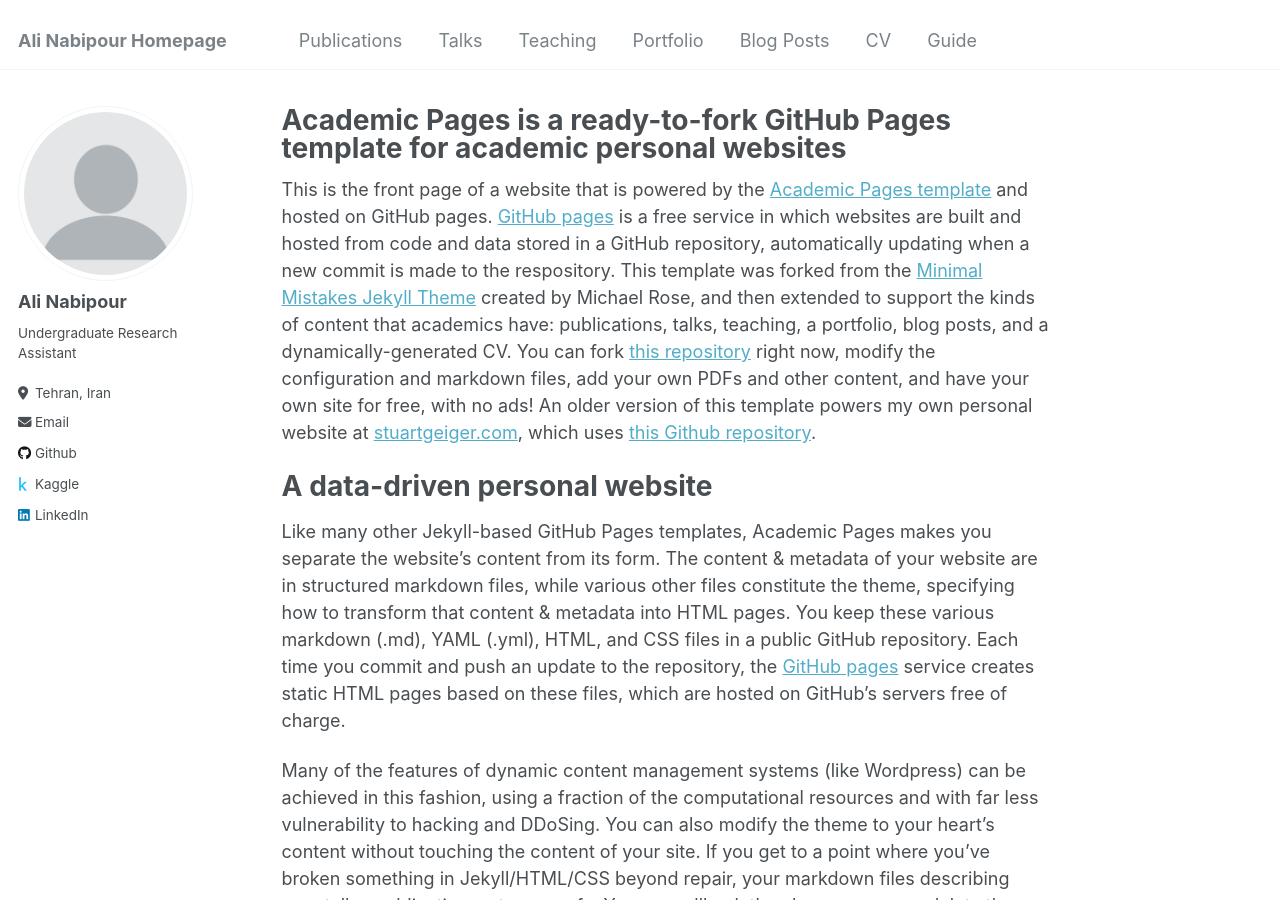
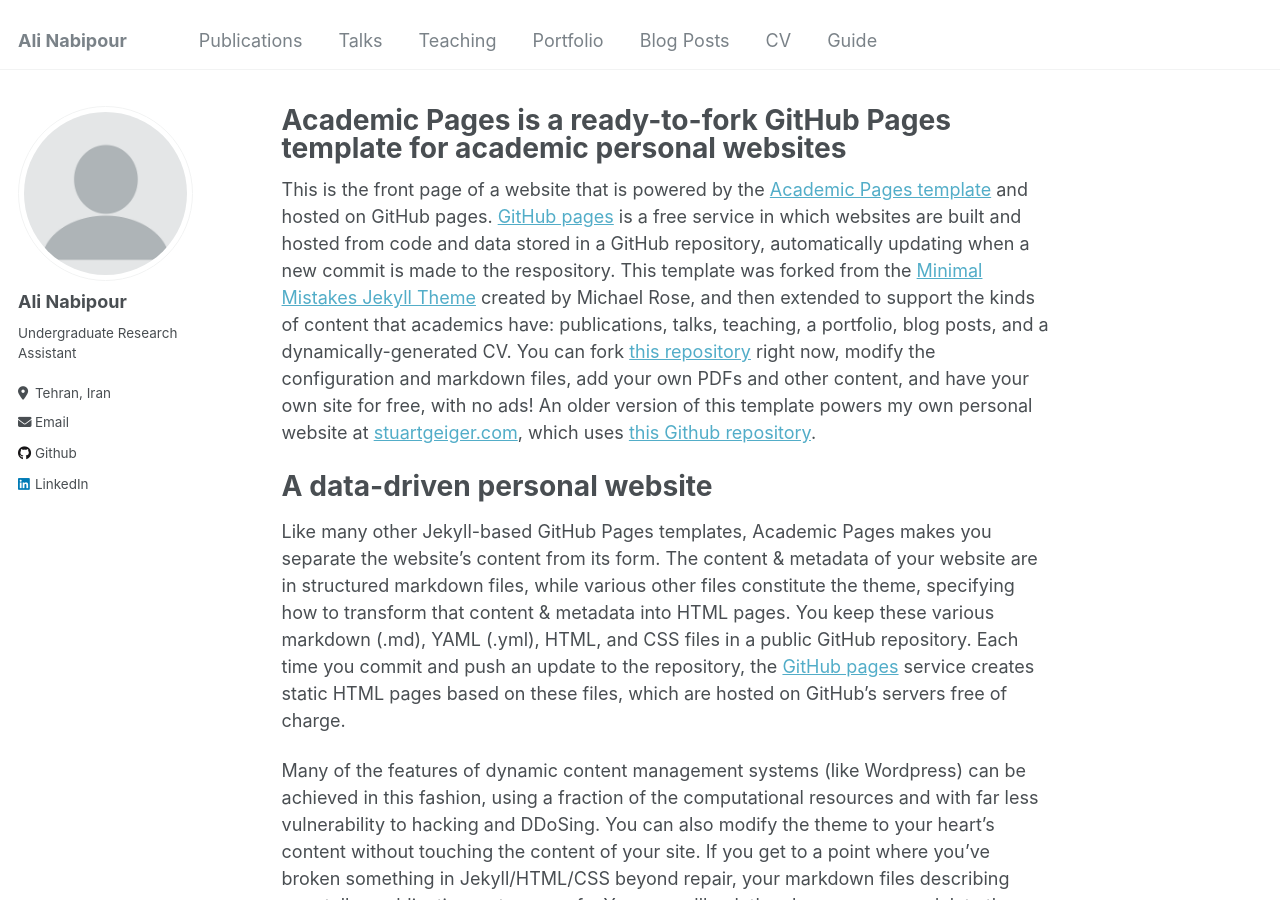
Before and after one commit to eyenpi/eyenpi.github.io, a Jekyll site: the page built from _pages/about.md, in a window 1280 px wide and 900 px high. Built offline with Jekyll 4.4.1, drawn with Linux system fonts in a browser that asks for light colours.

Commit message:
Update _config.yml

```diff
--- a/_config.yml
+++ b/_config.yml
@@ -8,7 +8,7 @@
 
 # Basic Site Settings
 locale                   : "en-US"
-title                    : "Ali Nabipour Homepage"
+title                    : "Ali Nabipour"
 title_separator          : "-"
 name                     : &name "Ali Nabipour"
 description              : &description "personal description" # TODO
@@ -43,7 +43,7 @@ author:
   codepen          : # Username
   dribbble         : # Username
   github           : "eyenpi"
-  kaggle           : "eyenpi"
+  kaggle           :
   stackoverflow    : # User number or user number and name (i.e., use "1" or "1/jeff-atwood")
 
   # Social media
```
